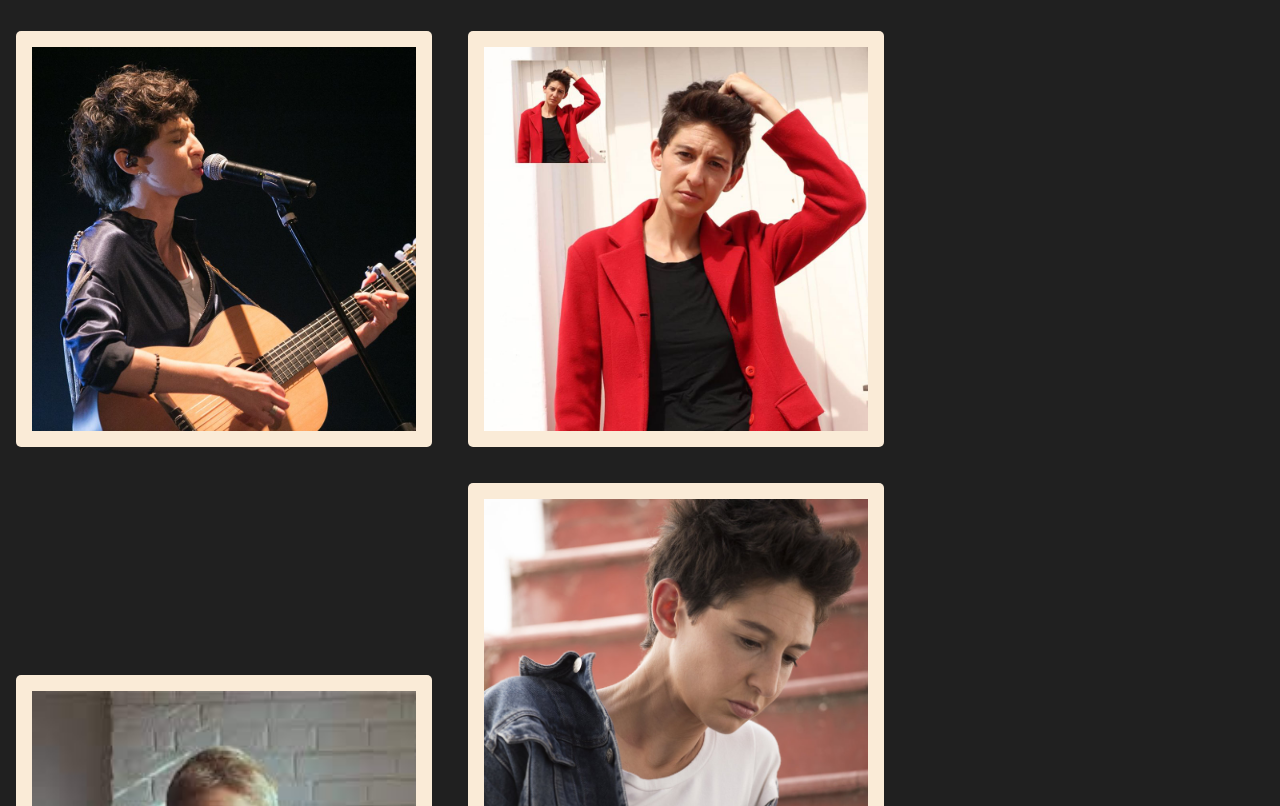
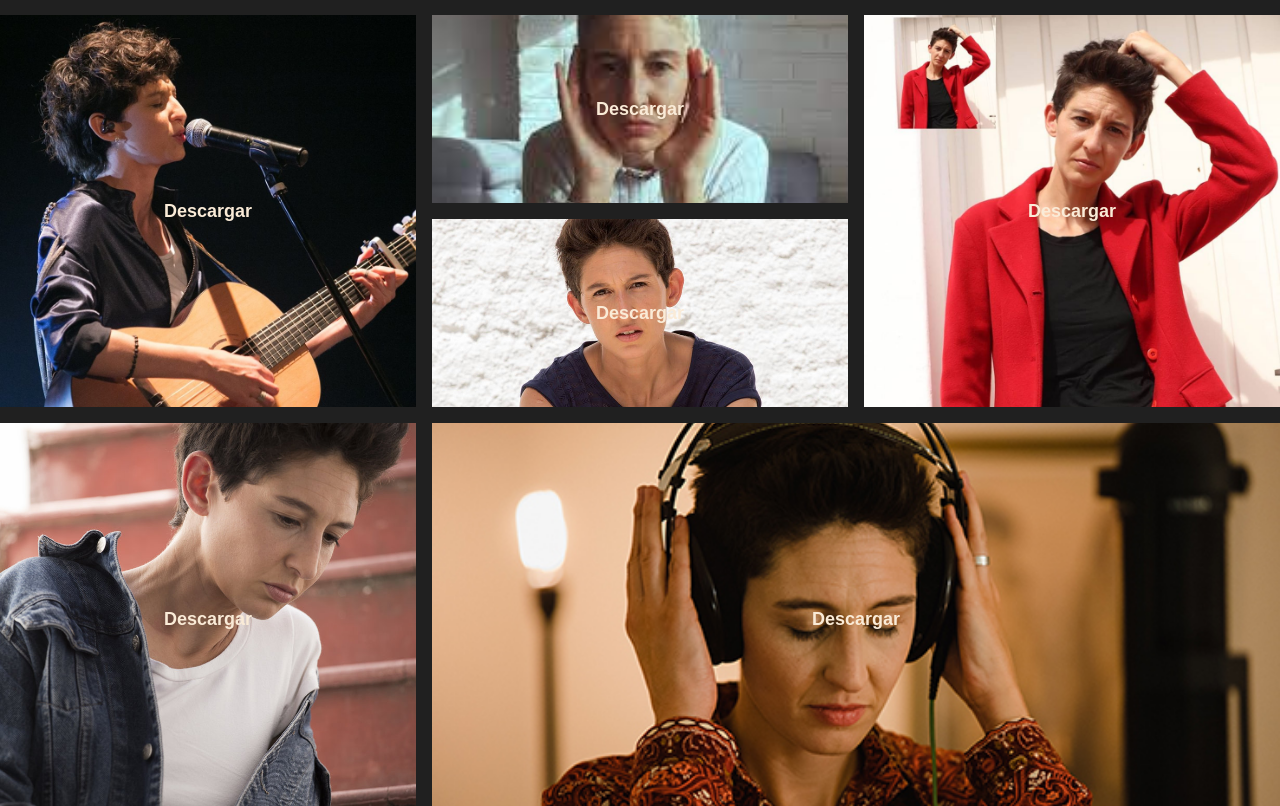
Before and after one commit to luismaria-hernandez/bren-coll, a plain HTML site: page paginas/galeria.html in a window 1280 px wide. Shown: the part 146-952 px from the top of the page. Drawn offline with Linux system fonts and the light colour scheme; a web font is replaced by a local one.

Commit message:
Desarrollo de la galería con grid

```diff
--- a/css/estilos.css
+++ b/css/estilos.css
@@ -294,22 +294,117 @@ footer {
 
 /* GALERIA */
 
-.galeria {
+.main__galeria {
     background-color: rgb(32, 32, 32);
 }
 
-.galeria__titulo {
+.main__titulo {
     text-align: center;
     color: antiquewhite;
     padding: 16px;
 }
 
-.galeria__img {
-    width: 30%;
-    padding: 16px;
-    margin: 16px;
+.galeria {
+    display: grid;
+    width:100vw;
+    height: 100vh;
+    grid-template-columns: 1fr 1fr 1fr;
+    grid-template-rows: 2fr 2fr 2fr 2fr;
+    grid-template-areas: "galeria1 galeria3 galeria2"
+                         "galeria1 galeria5 galeria2"
+                         "galeria4 galeria6 galeria6"
+                         "galeria4 galeria6 galeria6";
+    column-gap: 16px;
+    row-gap: 16px;
+}
+
+.galeria1 {
+    background-image: url('../recursos/fotos-galeria1.jpg');
+    grid-area: galeria1;
+    background-position: center;
+    background-repeat: no-repeat;
+    background-size: cover;
+    display: flex;
+    flex-direction: column;
+    justify-content: center;
+    align-items: center;
+}
+
+.galeria2 {
+    background-image: url('../recursos/fotos-galeria2.jpg');
+    grid-area: galeria2;
+    background-position: center;
+    background-repeat: no-repeat;
+    background-size: cover;
+    display: flex;
+    flex-direction: column;
+    justify-content: center;
+    align-items: center;
+}
+
+.galeria3 {
+    background-image: url('../recursos/fotos-galeria3.jpg');
+    grid-area: galeria3;
+    background-position: center;
+    background-repeat: no-repeat;
+    background-size: cover;
+    display: flex;
+    flex-direction: column;
+    justify-content: center;
+    align-items: center;
+}
+
+.galeria4 {
+    background-image: url('../recursos/fotos-galeria4.jpg');
+    grid-area: galeria4;
+    background-position: 65% 25%;
+    background-repeat: no-repeat;
+    background-size: cover;
+    display: flex;
+    flex-direction: column;
+    justify-content: center;
+    align-items: center;
+}
+
+.galeria5 {
+    background-image: url('../recursos/fotos-galeria5.jpg');
+    grid-area: galeria5;
+    background-position: 65% 35%;
+    background-repeat: no-repeat;
+    background-size: cover;
+    display: flex;
+    flex-direction: column;
+    justify-content: center;
+    align-items: center;
+}
+
+.galeria6 {
+    background-image: url('../recursos/fotos-galeria6.jpg');
+    grid-area: galeria6;
+    background-position: center;
+    background-repeat: no-repeat;
+    background-size: cover;
+    display: flex;
+    flex-direction: column;
+    justify-content: center;
+    align-items: center;
+}
+
+.galeria__link {
+    text-decoration: none;
+    font-size: large;
+    color: antiquewhite;
+    font-weight: bold;
+}
+
+.galeria__link:hover {
     background-color: antiquewhite;
+    width: 100px;
+    height: 30px;
+    color: black;
+    text-align: center;
     border-radius: 5px;
+    opacity: 70%;
 }
 
 /*CONTACTO*/
--- a/paginas/galeria.html
+++ b/paginas/galeria.html
@@ -28,14 +28,28 @@
             </ul>
         </nav>
     </header>
-    <main class="galeria">
-        <h1 class="galeria__titulo">Galería de fotos</h1>
-
-        <span><img class="galeria__img" src="../recursos/fotos-galeria1.jpg"></span>
-        <span><img class="galeria__img" src="../recursos/fotos-galeria2.jpg"></span>
-        <span><img class="galeria__img" src="../recursos/fotos-galeria3.jpg"></span>
-        <span><img class="galeria__img" src="../recursos/fotos-galeria4.jpg"></span>
-        <span><img class="galeria__img" src="../recursos/fotos-galeria5.jpg"></span>
+    <main class="main__galeria">
+        <h1 class="main__titulo">Galería de fotos</h1>
+        <section class="galeria">
+            <div class="galeria1">
+                <a class="galeria__link" href="#">Descargar</a>
+            </div>
+            <div class="galeria2">
+                <a class="galeria__link" href="#">Descargar</a>
+            </div>
+            <div class="galeria3">
+                <a class="galeria__link" href="#">Descargar</a>
+            </div>
+            <div class="galeria4">
+                <a class="galeria__link" href="#">Descargar</a>
+            </div>
+            <div class="galeria5">
+                <a class="galeria__link" href="#">Descargar</a>
+            </div>
+            <div class="galeria6">
+                <a class="galeria__link" href="#">Descargar</a>
+            </div>
+        </section>
     </main>
     <footer>
         <section class="redes">
```
